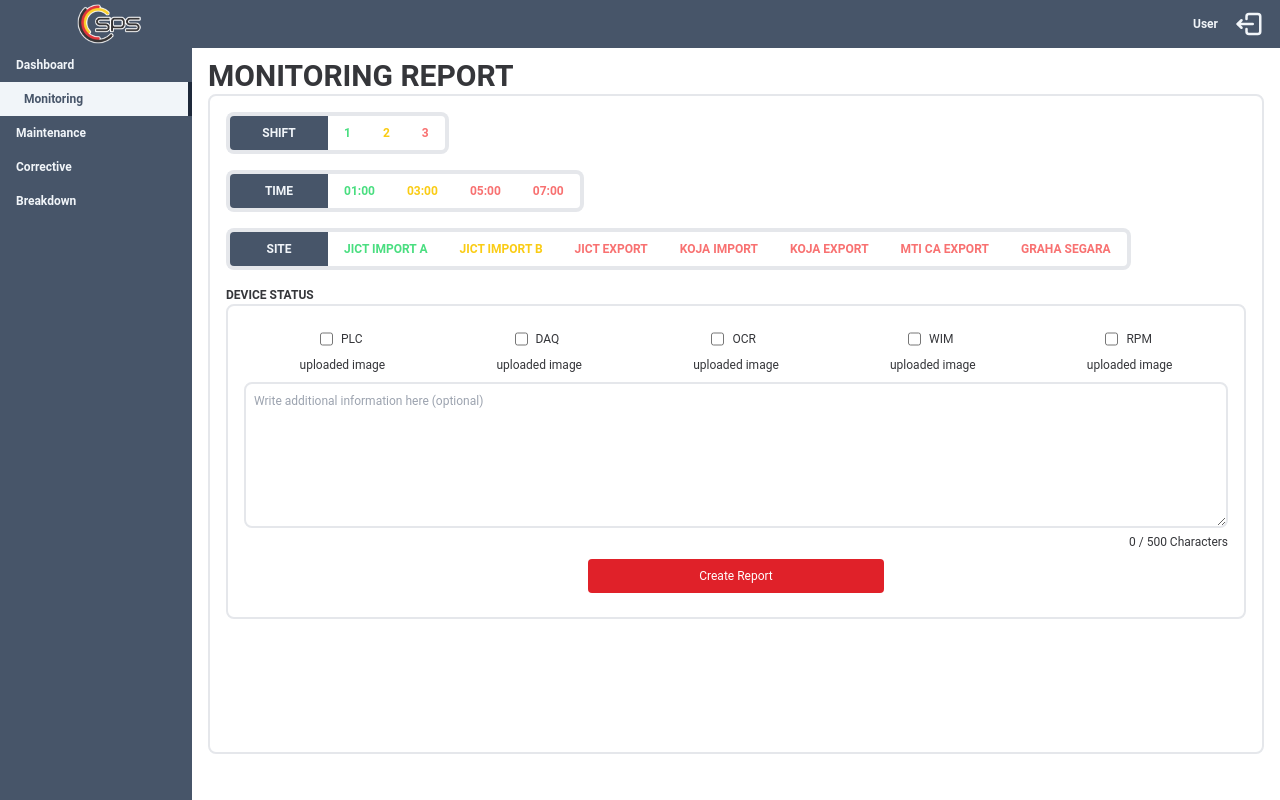
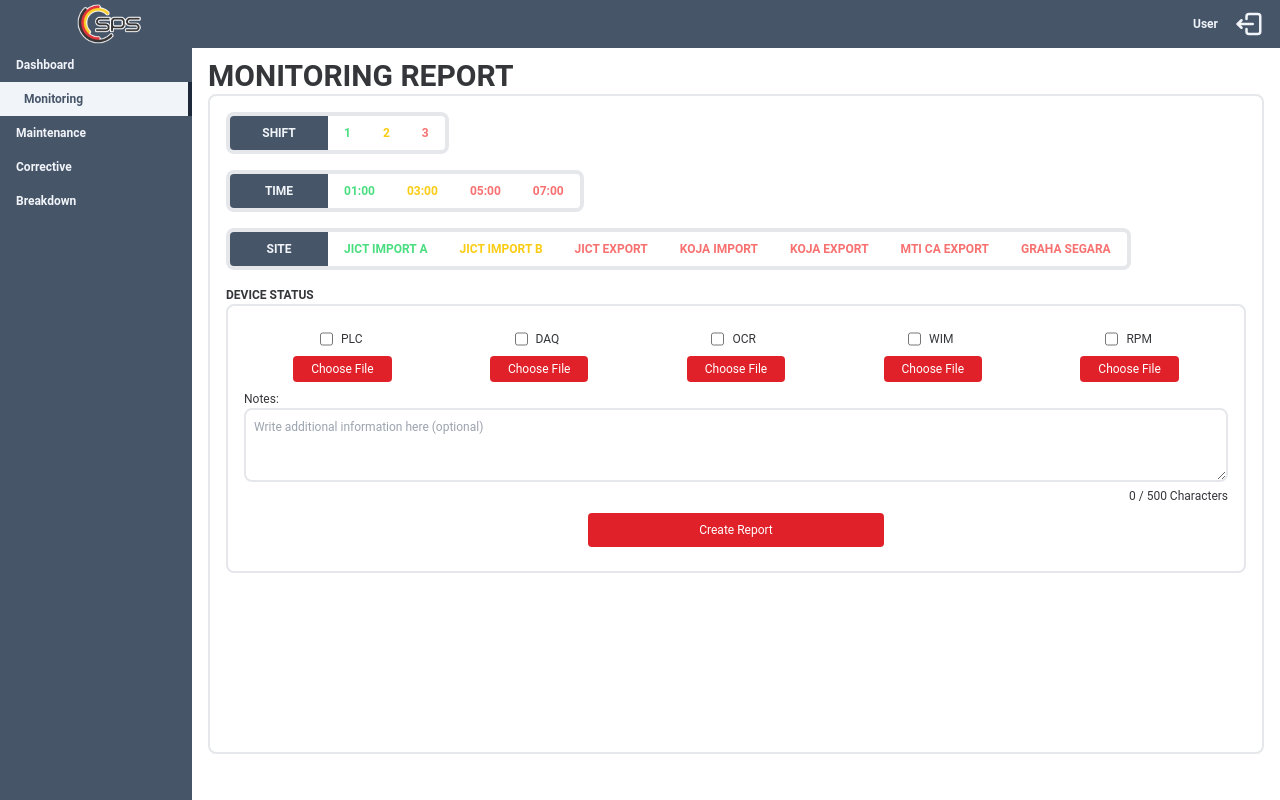
Before and after one commit to ibnusyadzali/oncheck, a React (Create React App) app in the folder frontend/: page /monitoring in a window 1280 px wide. Built offline with nearby package versions, Linux system fonts and the light colour scheme.

Commit message:
upload image looping done

```diff
--- a/frontend/package.json
+++ b/frontend/package.json
@@ -3,6 +3,7 @@
   "version": "0.1.0",
   "private": true,
   "dependencies": {
+    "browser-image-compression": "^2.0.2",
     "cra-template": "1.2.0",
     "react": "^19.0.0",
     "react-dom": "^19.0.0",
--- a/frontend/src/components/UploadImage.jsx
+++ b/frontend/src/components/UploadImage.jsx
@@ -1,25 +1,61 @@
-import React from 'react'
+import React from "react";
 
-const UploadImage = () => {
+const UploadImage = ({
+  imgSrc,
+  onChange,
+  fileName,
+  onClick,
+  loadingState,
+  inputKey,
+  fileInputRef,
+  index
+}) => {
   return (
-    <ul className='w-full my-2 flex flex-row justify-around'>
-        <li>
-        uploaded image
-        </li>
-        <li>
-        uploaded image
-        </li>
-        <li>
-        uploaded image
-        </li>
-        <li>
-        uploaded image
-        </li>
-        <li>
-        uploaded image
-        </li>
-    </ul>
-  )
-}
+      <li className="w-[10%] flex flex-col gap-2">
+        <input
+          key={inputKey}
+          ref={fileInputRef}
+          type="file"
+          accept="image/*"
+          id={`reportImage${index}`}
+          onChange={(event) => onChange(event,index)}
+          className="hidden"
+        />
+        {imgSrc ? (
+          <div className="group relative">
+            <p className="text-sm w-full truncate">
+              {loadingState ? "Uploading file..." : fileName}{" "}
+              <span className="absolute hidden group-hover:block bg-slate-600 text-white text-sm rounded p-2 shadow-lg z-10 w-max -left-1/2 transform translate-y-2">
+                {fileName}
+              </span>
+            </p>
+          </div>
+        ) : (
+          <label
+            htmlFor={`reportImage${index}`}
+            className="w-full p-1 px-2 rounded text-center text-white hover:text-tertiary bg-primary hover:bg-opacity-90 focus:bg-opacity-90 focus:outline-none hover:ring-2 focus:ring-2 focus:ring-tertiary hover:ring-tertiary disabled:bg-gray-400 disabled:cursor-not-allowed duration-200"
+          >
+            Choose File
+          </label>
+        )}
+        {imgSrc && (
+          <div className="flex flex-col gap-2">
+            <img
+              src={imgSrc}
+              alt="Compressed Preview"
+              className="w-full max-w-sm rounded shadow-md"
+            />
+            <button
+              type="button"
+              onClick={() => onClick(index)}
+              className="w-full p-1 px-2 rounded text-white hover:text-tertiary bg-primary hover:bg-opacity-90 focus:bg-opacity-90 focus:outline-none hover:ring-2 focus:ring-2 focus:ring-tertiary hover:ring-tertiary disabled:bg-gray-400 disabled:cursor-not-allowed duration-200"
+            >
+              Cancel
+            </button>
+          </div>
+        )}
+      </li>
+  );
+};
 
-export default UploadImage
+export default UploadImage;
--- a/frontend/src/views/MonitoringPage.jsx
+++ b/frontend/src/views/MonitoringPage.jsx
@@ -1,4 +1,5 @@
-import React, { useEffect, useState } from "react";
+import React, { useEffect, useRef, useState } from "react";
+import imageCompression from "browser-image-compression";
 
 // component
 import PageName from "../components/PageName";
@@ -9,6 +10,7 @@ import UploadImage from "../components/UploadImage";
 import Button from "../components/Button";
 
 const MonitoringPage = () => {
+  const [loading, setLoading] = useState(false);
   // shift button
   const [shift, setShift] = useState("");
   const handleShift = async (event, shiftNum) => {
@@ -56,10 +58,8 @@ const MonitoringPage = () => {
     ocr: false,
     rpm: false,
   });
-
   const handleCheckboxChange = (event, deviceId) => {
     const { checked } = event.target;
-
     setDeviceStates((prevState) => ({
       ...prevState,
       [deviceId]: checked,
@@ -68,20 +68,168 @@ const MonitoringPage = () => {
 
   // device status notes
   const [notes, setNotes] = useState("");
-
   const handleChangeNotes = (event) => {
     setNotes(event.target.value);
   };
+
+  // upload image
+
+  const [deviceImages, setDeviceImages] = useState([
+    {
+      preview: null,
+      compressedImage: null,
+      fileName: "No File Chosen",
+      inputKey: 0,
+    },
+    {
+      preview: null,
+      compressedImage: null,
+      fileName: "No File Chosen",
+      inputKey: 0,
+    },
+    {
+      preview: null,
+      compressedImage: null,
+      fileName: "No File Chosen",
+      inputKey: 0,
+    },
+    {
+      preview: null,
+      compressedImage: null,
+      fileName: "No File Chosen",
+      inputKey: 0,
+    },
+    {
+      preview: null,
+      compressedImage: null,
+      fileName: "No File Chosen",
+      inputKey: 0,
+    },
+  ]);
+
+  const fileInputRefs = useRef(
+    Array(5)
+      .fill()
+      .map(() => React.createRef()) // Create refs for each device
+  );
+
+  const handleDevicesImageUpload = async (event, index) => {
+    const file = event.target.files[0];
+    if (!file) {
+      console.log("Please select an image file.");
+      return;
+    }
+
+    const options = {
+      maxSizeMB: 0.5,
+      maxWidthOrHeight: 1920,
+      useWebWorker: true,
+    };
+
+    try {
+      const compressedFile = await imageCompression(file, options);
+      const previewUrl = URL.createObjectURL(compressedFile);
+
+      // Update the corresponding device image in the array
+      setDeviceImages((prev) => {
+        const updated = [...prev];
+        updated[index] = {
+          ...updated[index],
+          preview: previewUrl,
+          compressedImage: compressedFile,
+          fileName: file.name,
+        };
+        return updated;
+      });
+    } catch (error) {
+      console.error("Error compressing the image:", error);
+    }
+  };
+
+  const handleDevicesCancelUpload = (index) => {
+    setDeviceImages((prev) => {
+      const updated = [...prev];
+      updated[index] = {
+        ...updated[index],
+        preview: null,
+        compressedImage: null,
+        fileName: "No File Chosen",
+        inputKey: updated[index].inputKey + 1, // Force remount
+      };
+      return updated;
+    });
+
+    // Reset file input
+    if (fileInputRefs.current[index]) {
+      fileInputRefs.current[index].current.value = null;
+    }
+  };
+
+  //   const [preview, setPreview] = useState(null);
+  //   const [compressedImage, setCompressedImage] = useState(null);
+  //   const [fileName, setFileName] = useState("No File Choosen");
+  //   const [inputKey, setInputKey] = useState(0);
+  //   const fileInputRef = useRef(null);
+  //   const handleImageUpload = async (event) => {
+  //     event.preventDefault();
+  //     const file = event.target.files[0];
+  //     if (!file) {
+  //       console.log("Please select an image file.");
+  //       return;
+  //     }
+
+  //     // Compression options
+  //     const options = {
+  //       maxSizeMB: 0.5, // Maximum size in MB
+  //       maxWidthOrHeight: 1920, // Max width/height for resizing
+  //       useWebWorker: true,
+  //     };
+
+  //     try {
+  //       console.log(loading, "loading in handle");
+  //       const compressedFile = await imageCompression(file, options);
+  //       setFileName(file.name);
+
+  //       // Update state with compressed file
+  //       setCompressedImage(compressedFile);
+
+  //       // Generate a preview URL for the compressed image
+  //       const previewUrl = URL.createObjectURL(compressedFile);
+  //       setPreview(previewUrl);
+  //     } catch (error) {
+  //       console.error("Error compressing the image:", error);
+  //       console.log("Failed to compress the image.");
+  //     } finally {
+  //       setLoading(false);
+  //     }
+  //   };
+
+  //   const handleCancelUpload = async (event) => {
+  //     event.preventDefault();
+  //     try {
+  //       setPreview(null);
+  //       setCompressedImage(null);
+  //       setFileName("No File Ch0osen");
+  //       setInputKey((prevKey) => prevKey + 1);
+
+  //       if (fileInputRef.current) {
+  //         fileInputRef.current.value = null;
+  //       }
+  //     } catch (error) {
+  //       console.log(error);
+  //     }
+  //   };
 
   // submit report
   const handleSubmitReport = (event) => {
     event.preventDefault();
     try {
-      console.log(shift, "submitted shift");
-      console.log(time, "submitted time");
-      console.log(site, "submitted site");
-      console.log(deviceStates, "submitted deviceState");
-      console.log(notes, "submitted deviceState");
+      //   console.log(shift, "submitted shift");
+      //   console.log(time, "submitted time");
+      //   console.log(site, "submitted site");
+      //   console.log(deviceStates, "submitted deviceState");
+      //   console.log(notes, "submitted deviceState");
+      //   console.log(deviceImages, "submitted image");
     } catch (error) {
       console.log(error);
     }
@@ -236,8 +384,9 @@ const MonitoringPage = () => {
     // console.log(wim, "wim in hooks");
     // console.log(ocr, "ocr in hooks");
     // console.log(rpm, "rpm in hooks");
-    console.log(deviceStates, "deviceStates in hooks");
-  }, [deviceStates]);
+    // console.log(deviceStates, "deviceStates in hooks");
+    // console.log(deviceImages, "deviceImages in hooks");
+  }, [deviceImages]);
   return (
     // <LoadingScreen />
 
@@ -284,11 +433,38 @@ const MonitoringPage = () => {
                 onChange={handleCheckboxChange}
                 state={deviceStates}
               />
-              <UploadImage />
+              {/* <UploadImage
+                imgSrc={preview}
+                onChange={handleImageUpload}
+                onClick={handleCancelUpload}
+                fileName={fileName}
+                loadingState={loading}
+                inputKey={inputKey}
+                fileInputRef={fileInputRef}
+              /> */}
+              <ul className="w-full my-2 flex flex-row justify-around">
+                {deviceImages.map((device, index) => {
+                  return (
+                    <UploadImage
+                      key={index} // Unique key for each device
+                      imgSrc={device.preview}
+                      onChange={handleDevicesImageUpload}
+                      fileName={device.fileName}
+                      onClick={handleDevicesCancelUpload}
+                      loadingState={false} // Update this if you have a loading state
+                      inputKey={device.inputKey}
+                      fileInputRef={fileInputRefs.current[index]}
+                      index={index}
+                    />
+                  );
+                })}
+              </ul>
+              <p className="text-tertiary w-full flex justify-start">Notes:</p>
               <textarea
                 name="status Notes"
                 id="statusNotes"
-                rows="7"
+                rows="3"
+                maxLength="500"
                 value={notes}
                 onChange={handleChangeNotes}
                 placeholder="Write additional information here (optional)"
```
Also changed, not shown: 1 other file (tests, documents, lock files or other folders).
